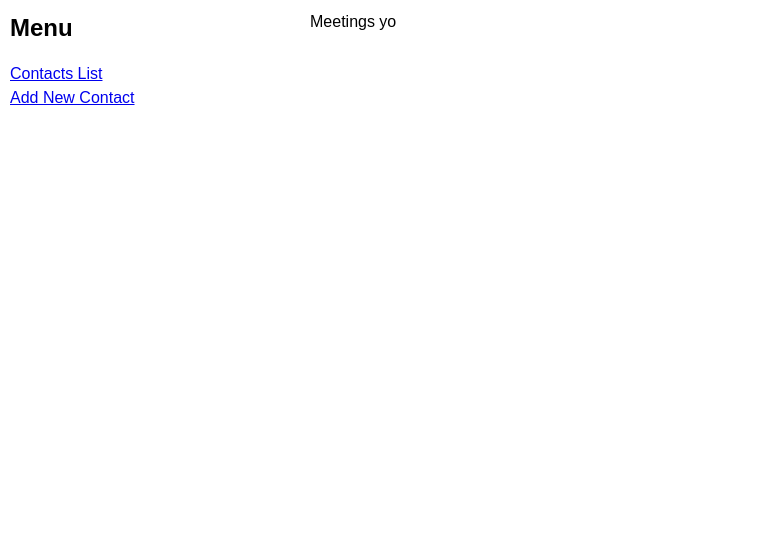
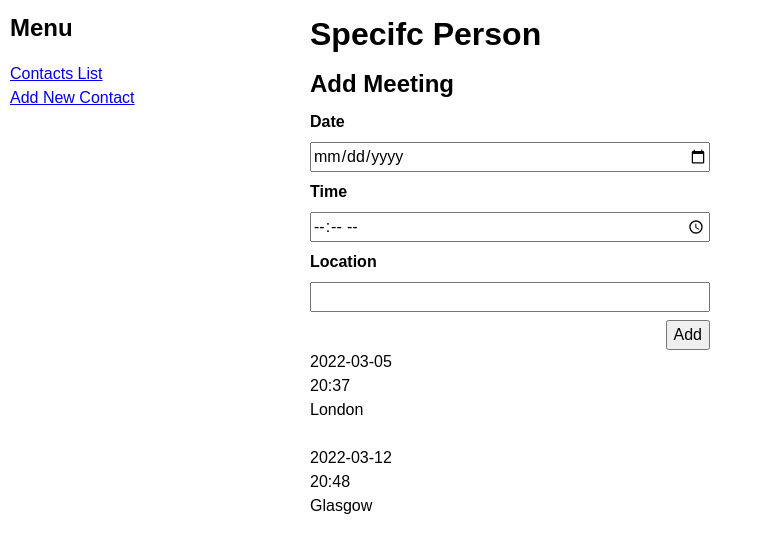
Before and after one commit to boolean-uk/react-address-book, a React (Create React App) app: page /contacts/1/meetings in a window 1280 px wide. Shown: the top 552 px of the page, without its empty margins (0-763 px from the left). Built offline with nearby package versions, Linux system fonts and the light colour scheme; data requests are answered from the project's data file.

Commit message:
need to complete person specific meetings for ext 5

```diff
--- a/db/db.json
+++ b/db/db.json
@@ -13,16 +13,22 @@
       "lastName": "Hopper",
       "street": "32 Deebug Road",
       "city": "London"
+    }
+  ],
+  "meetings": [
+    {
+      "personId": 1,
+      "date": "2022-03-05",
+      "time": "20:37",
+      "location": "London",
+      "id": 1
     },
     {
-      "firstName": "Jeremy",
-      "lastName": "Corbyn",
-      "street": "High Row",
-      "city": "Islington",
-      "email": "jezza@corbs.com",
-      "linkedin": "",
-      "twitter": "",
-      "id": 3
+      "personId": 1,
+      "date": "2022-03-12",
+      "time": "20:48",
+      "location": "Glasgow",
+      "id": 2
     }
   ]
 }
--- a/src/components/ContactMeetings.js
+++ b/src/components/ContactMeetings.js
@@ -1,9 +1,72 @@
+import { useState, useEffect } from 'react'
 
 function ContactMeetings() {
 
+
+    const [meetings, setMeetings] = useState([])
+
+   const [newMeeting, setNewMeeting] = useState({
+       personId: 1,
+       date: "",
+       time: "",
+       location: ""
+   })
+
+   useEffect(() => {
+    fetch("http://localhost:4000/meetings")
+        .then(response => response.json())
+        .then(json => setMeetings(json))
+   }, [])
+
+    const handleMeetingInput = (event) => {
+        setNewMeeting({...newMeeting, [event.target.name]: event.target.value})
+    }
+
+    const handleMeetingSubmit = (event) => {
+        event.preventDefault()
+        fetch("http://localhost:4000/meetings", {
+          method: "POST",
+          headers: {
+            "Content-Type": "application/json",
+          },
+          body: JSON.stringify(newMeeting)
+          })
+          .then(response => response.json())
+          .then(json => setMeetings([...meetings, json]))
+
+          setNewMeeting({
+            personId: 1,
+            date: "",
+            time: "",
+            location: ""
+        })
+        }
+
     return (
       <div>
-          Meetings yo
+     <h1>Specifc Person</h1>
+
+         <form className="form-stack contact-form" onSubmit={handleMeetingSubmit}>
+       <h2>Add Meeting</h2>
+
+      <label htmlFor="date">Date</label>
+      <input id="date" name="date" type="date" onChange={handleMeetingInput} value={newMeeting.date} required />
+
+      <label htmlFor="time">Time</label>
+      <input id="time" name="time" type="time" onChange={handleMeetingInput} value={newMeeting.time} required/>
+
+      <label htmlFor="location">Location</label>
+      <input id="location" name="location" type="text" onChange={handleMeetingInput} value={newMeeting.location} required/>
+
+      <div className="actions-section">
+        <button className="button blue" type="submit">
+          Add
+        </button>
+      </div>
+    </form>
+    <div>{meetings.map(meeting => <div><p>{meeting.date}</p>
+    <p>{meeting.time}</p>
+    <p>{meeting.location}</p><br/></div>)}</div>
       </div>
     )
   }
```
